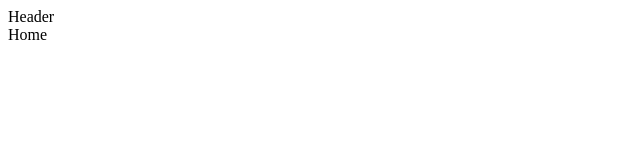
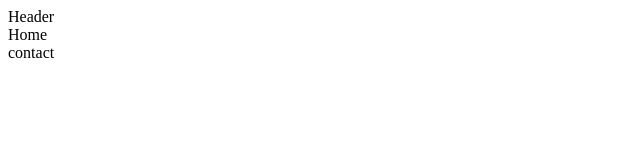
Before and after one commit to thiago-porto25/shop-app, a React (Create React App) app: page / in a window 1280 px wide. Shown: the top 160 px of the page, without its empty margins (0-640 px from the left). Built offline with nearby package versions, Linux system fonts and the light colour scheme.

Commit message:
create contact component

```diff
--- /dev/null
+++ b/src/components/Contact.js
@@ -0,0 +1,8 @@
+import React from 'react'
+import styled from 'styled-components'
+
+const Container = styled.div``
+
+export default function Contact(props) {
+  return <Container>contact</Container>
+}
--- a/src/components/index.js
+++ b/src/components/index.js
@@ -1,4 +1,5 @@
 export { default as CartItem } from './CartItem'
+export { default as Contact } from './Contact'
 export { default as Footer } from './Footer'
 export { default as Header } from './Header'
 export { default as Section } from './Section'
--- a/src/pages/Home.js
+++ b/src/pages/Home.js
@@ -1,15 +1,17 @@
 import React from 'react'
 import styled from 'styled-components'
-import { Header, Footer } from '../components'
+import { Contact, Header, Footer } from '../components'
 
 const Container = styled.div``
 
-export default function Home() {
+export default function Home({ cart }) {
   return (
     <Container>
-      <Header />
+      <Header cart={cart} />
       Home
-      <Footer />
+      <Footer>
+        <Contact />
+      </Footer>
     </Container>
   )
 }
```
Also changed, not shown: src/pages/About.js (+6 -4 lines).
